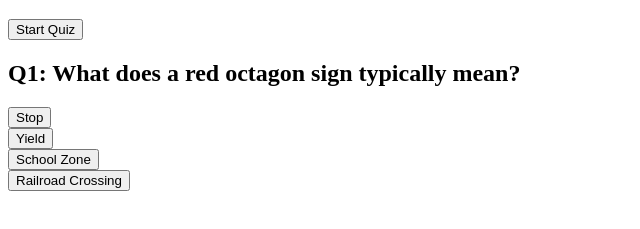
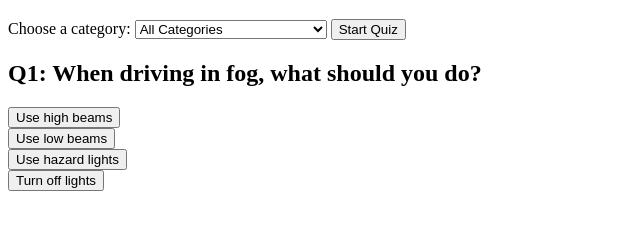
Before and after one commit to DanielMcPherson/DrivingQuiz, a plain HTML site: page index.html in a window 1280 px wide. Both pictures are taken after a click on the button "Start Quiz". Shown: the part 61-290 px from the top of the page, without its empty margins (0-640 px from the left). Drawn offline with Linux system fonts and the light colour scheme.

Commit message:
More questions with categories

```diff
--- a/index.html
+++ b/index.html
@@ -6,6 +6,18 @@
   </head>
 <body>
   <h1>VA Driving Practice Quiz</h1>
+
+  <label for="category-select">Choose a category:</label>
+  <select id="category-select">
+    <option value="All">All Categories</option>
+    <option value="Road Signs & Signals">Road Signs & Signals</option>
+    <option value="Pavement Markings">Pavement Markings</option>
+    <option value="Safe Driving Practices">Safe Driving Practices</option>
+    <option value="Sharing the Road">Sharing the Road</option>
+    <option value="Driving in Special Conditions">Driving in Special Conditions</option>
+    <option value="Rules & Laws">Rules & Laws</option>
+  </select>
+
   <button onclick="startQuiz()">Start Quiz</button>
 
   <div id="quiz-container"></div>
--- a/questions.json
+++ b/questions.json
@@ -1,14 +1,122 @@
 [
   {
-    "question": "What does a red octagon sign typically mean?",
-    "options": ["Stop", "Yield", "School Zone", "Railroad Crossing"],
-    "correctIndex": 0,
-    "tip": "A red octagon always means STOP. Think: '8 sides = STOP sign.'"
+    "category": "Road Signs & Signals",
+    "question": "What does a red octagon-shaped sign indicate?",
+    "options": [
+      "Yield",
+      "Stop",
+      "No Parking",
+      "Wrong Way"
+    ],
+    "correctIndex": 1,
+    "tip": "A red octagon is always used for STOP signs."
   },
   {
-    "question": "What's the legal BAC limit for drivers age 21+ in VA?",
-    "options": ["0.08%", "0.10%", "0.00%", "0.05%"],
-    "correctIndex": 0,
-    "tip": "0.08% is the legal limit in most U.S. states, including Virginia."
+    "category": "Road Signs & Signals",
+    "question": "What does a triangular red and white sign mean?",
+    "options": [
+      "Stop",
+      "Yield",
+      "Speed Limit",
+      "Do Not Enter"
+    ],
+    "correctIndex": 1,
+    "tip": "A triangle pointing down means Yield."
+  },
+  {
+    "category": "Road Signs & Signals",
+    "question": "What color are warning signs usually?",
+    "options": [
+      "Red",
+      "Green",
+      "Yellow",
+      "Blue"
+    ],
+    "correctIndex": 2,
+    "tip": "Yellow with black text or symbols is used for warnings."
+  },
+  {
+    "category": "Pavement Markings",
+    "question": "What does a solid yellow line next to a broken yellow line mean?",
+    "options": [
+      "You may pass from both sides",
+      "You may pass only from the side with the broken line",
+      "You may pass only from the side with the solid line",
+      "Passing is prohibited in both directions"
+    ],
+    "correctIndex": 1,
+    "tip": "Passing is allowed only from the side with the broken line."
+  },
+  {
+    "category": "Safe Driving Practices",
+    "question": "Where should your hands be placed on the steering wheel?",
+    "options": [
+      "10 and 2",
+      "9 and 3",
+      "8 and 4",
+      "12 and 6"
+    ],
+    "correctIndex": 2,
+    "tip": "The manual recommends 8 and 4 for better control and airbag safety."
+  },
+  {
+    "category": "Safe Driving Practices",
+    "question": "How many seconds should your following distance be at 55 MPH?",
+    "options": [
+      "2 seconds",
+      "3 seconds",
+      "4 seconds",
+      "5 seconds"
+    ],
+    "correctIndex": 2,
+    "tip": "The manual suggests 4 seconds at 55 MPH for safe stopping distance."
+  },
+  {
+    "category": "Rules & Laws",
+    "question": "What is the maximum legal BAC for drivers 21+ in Virginia?",
+    "options": [
+      "0.05%",
+      "0.08%",
+      "0.10%",
+      "0.00%"
+    ],
+    "correctIndex": 1,
+    "tip": "0.08% is the legal limit in Virginia and most states."
+  },
+  {
+    "category": "Rules & Laws",
+    "question": "What should you do at a flashing red traffic signal?",
+    "options": [
+      "Speed up",
+      "Stop and yield",
+      "Proceed without stopping",
+      "Turn only"
+    ],
+    "correctIndex": 1,
+    "tip": "A flashing red light means stop completely, then proceed when safe."
+  },
+  {
+    "category": "Sharing the Road",
+    "question": "When passing a bicyclist, how much space must you allow?",
+    "options": [
+      "1 foot",
+      "2 feet",
+      "3 feet",
+      "5 feet"
+    ],
+    "correctIndex": 2,
+    "tip": "Virginia law requires at least 3 feet of clearance when passing a bicyclist."
+  },
+  {
+    "category": "Driving in Special Conditions",
+    "question": "When driving in fog, what should you do?",
+    "options": [
+      "Use high beams",
+      "Use low beams",
+      "Use hazard lights",
+      "Turn off lights"
+    ],
+    "correctIndex": 1,
+    "tip": "Low beams reduce glare and help you see better in fog."
   }
 ]
--- a/script.js
+++ b/script.js
@@ -1,15 +1,32 @@
+console.log("✅ script.js loaded");
+
 let questions = [];
 let currentQuestionIndex = 0;
 let score = 0;
 
 async function startQuiz() {
-  const response = await fetch('questions.json');
+  const response = await fetch('questions.json?cacheBust=' + Date.now());
+
   const allQuestions = await response.json();
 
-  // Shuffle and pick first 5 questions
-  questions = shuffle(allQuestions).slice(0, 5);
+  console.log("Fetched questions:", allQuestions); // ✅ Add this
+
+  const category = document.getElementById('category-select').value;
+
+  if (category === "All") {
+    questions = shuffle(allQuestions).slice(0, 5);
+  } else {
+    const filtered = allQuestions.filter(q => q.category === category);
+    questions = shuffle(filtered).slice(0, 5);
+  }
+
   currentQuestionIndex = 0;
   score = 0;
+
+  if (questions.length === 0) {
+    document.getElementById('quiz-container').innerHTML = `<p>No questions found for this category.</p>`;
+    return;
+  }
 
   showQuestion();
 }
```
Lines whose indentation alone changed are shown as unchanged.
